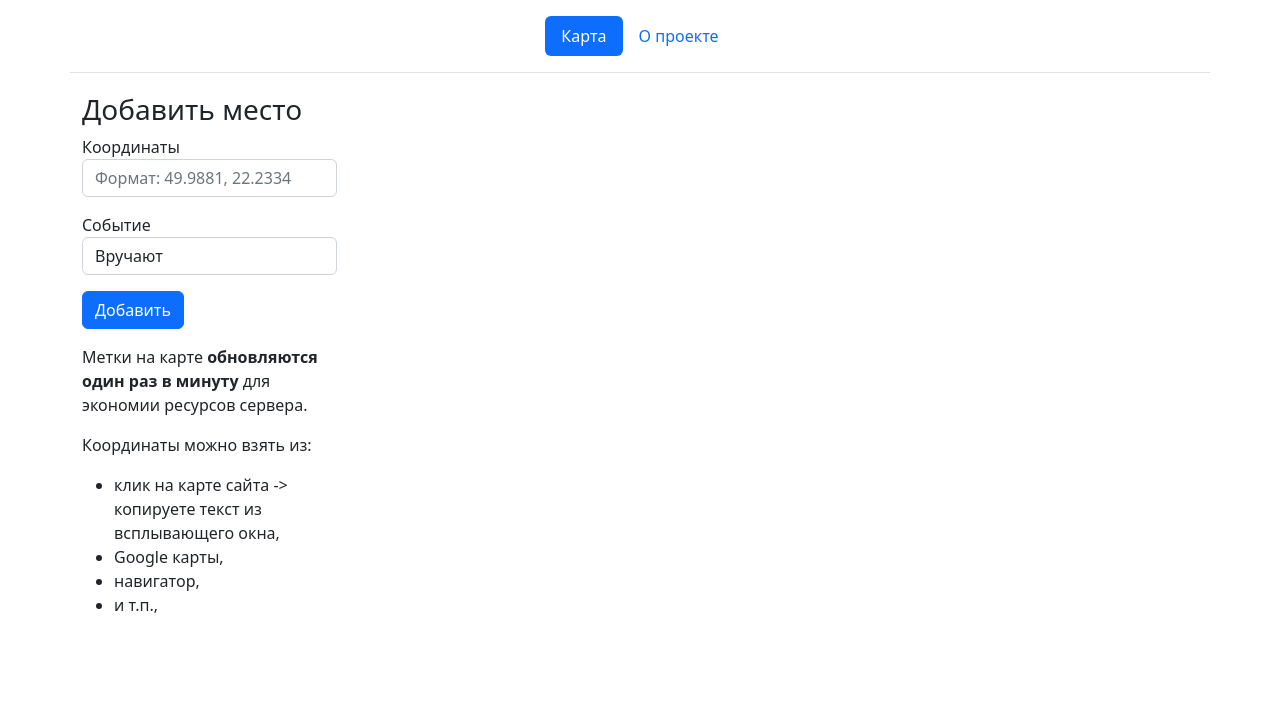
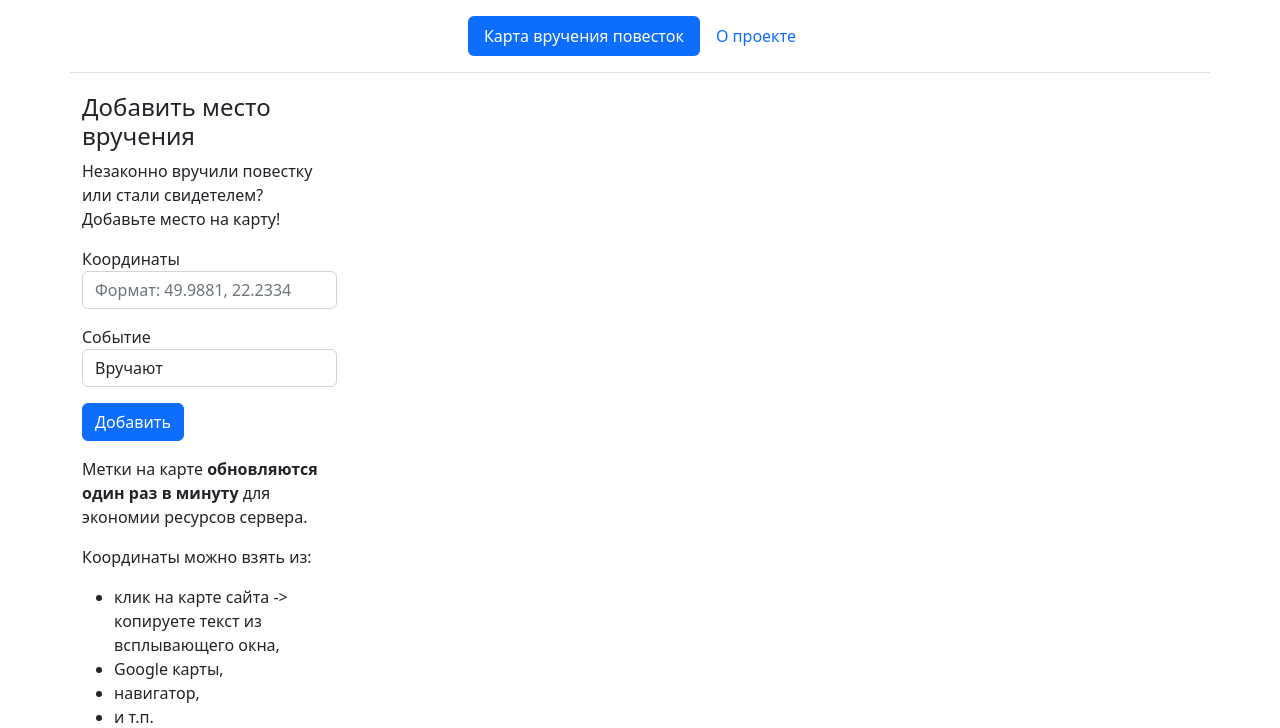
Before and after one commit to VetalM84/flaskFolium, a Flask app: template maps/templates/index.html in a window 1280 px wide. Shown: the top 728 px of the page. Run offline with Flask 2, Linux system fonts and the light colour scheme; the template is opened without the code that fills it: values that come from a table or form of the project are taken from there, others are empty.

Commit message:
Update text

```diff
--- a/maps/templates/about.html
+++ b/maps/templates/about.html
@@ -18,11 +18,12 @@
             <li>этот список можно продолжать бесконечно...</li>
         </ul>
         <h2 class="h3">О проекте</h2>
-        <p><strong>Доступ к сайту имеется только с украинских IP-адресов, все остальные - блокируются.
-            На сайте нет никаких трекеров, личные данные пользователей не собираются!</strong></p>
+        <p><strong>Подпишитесь на <a href="https://t.me/povestki_ua">Telegram канал</a> этого сайта, новости будут выкладываться там.</strong></p>
+        <p><strong>На сайте нет никаких трекеров, личные данные пользователей не собираются!</strong></p>
         <p>На карте вы отмечаете только:</p>
         <ul>
             <li>(красным) координаты места по факту нарушения законодательства Украины должностными лицами,</li>
+            <li>(желтым) координаты места где ВОЗМОЖНО будет/было нарушение законодательства Украины должностными лицами,</li>
             <li>(зеленым) координаты места, где было нарушение законодательства Украины, но нарушители покинули его.</li>
         </ul>
         <p>К метке добавляется время правонарушения. Метка - это цветной круг отображающий ПРИБЛИЗИТЕЛЬНОЕ
--- a/maps/templates/base.html
+++ b/maps/templates/base.html
@@ -3,9 +3,11 @@
   <head>
     <meta charset="utf-8">
     <meta name="viewport" content="width=device-width, initial-scale=1">
+    <meta name="description" content="Интерактивная карта в реальном времени нарушения законодательства вручения повесток по всей Украине">
+    <meta name="keywords" content="повестка, вручение, вручают, карта, выдают, выдача, повесток">
 
       {% block head %}
-        <title>Карта нарушений вручения повесток в Украине</title>
+        <title>Карта вручения повесток в Украине с нарушениями</title>
       {% endblock %}
 
     <link href="https://cdn.jsdelivr.net/npm/bootstrap@5.2.0/dist/css/bootstrap.min.css" rel="stylesheet" integrity="sha384-gH2yIJqKdNHPEq0n4Mqa/HGKIhSkIHeL5AyhkYV8i59U5AR6csBvApHHNl/vI1Bx" crossorigin="anonymous">
@@ -16,7 +18,7 @@
       <header class="d-flex justify-content-center py-3">
         <ul class="nav nav-pills">
           {% block navi %}
-              <li class="nav-item"><a href="{{ url_for('index') }}" class="nav-link active" aria-current="page">Карта</a></li>
+              <li class="nav-item"><a href="{{ url_for('index') }}" class="nav-link active" aria-current="page">Карта вручения повесток</a></li>
               <li class="nav-item"><a href="{{ url_for('about') }}" class="nav-link">О проекте</a></li>
           {% endblock %}
         </ul>
--- a/maps/templates/index.html
+++ b/maps/templates/index.html
@@ -3,7 +3,8 @@
 {% block content %}
     <div class="row">
         <div class="col-sm-3">
-            <h1 class="h3">Добавить место</h1>
+            <h1 class="h4">Добавить место вручения</h1>
+            <p>Незаконно вручили повестку или стали свидетелем? Добавьте место на карту!</p>
             <form method="POST" action="" enctype="multipart/form-data">
                 {{ form.csrf_token() }}
                 <div class="form-group">
@@ -34,7 +35,7 @@
                             <li>клик на карте сайта -> копируете текст из всплывающего окна,</li>
                             <li>Google карты,</li>
                             <li>навигатор,</li>
-                            <li>и т.п.,</li>
+                            <li>и т.п.</li>
                         </ul>
                 </div>
             </form>
```
